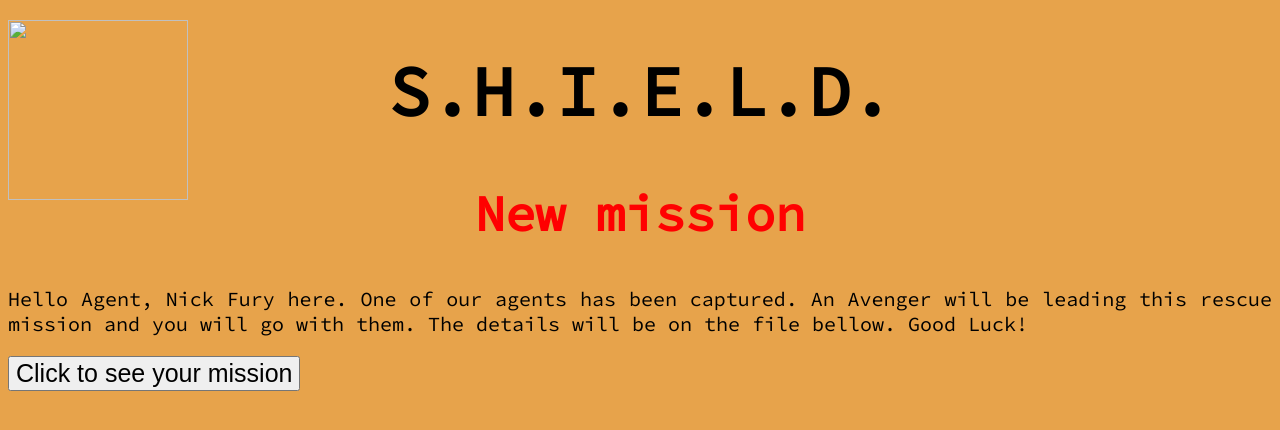
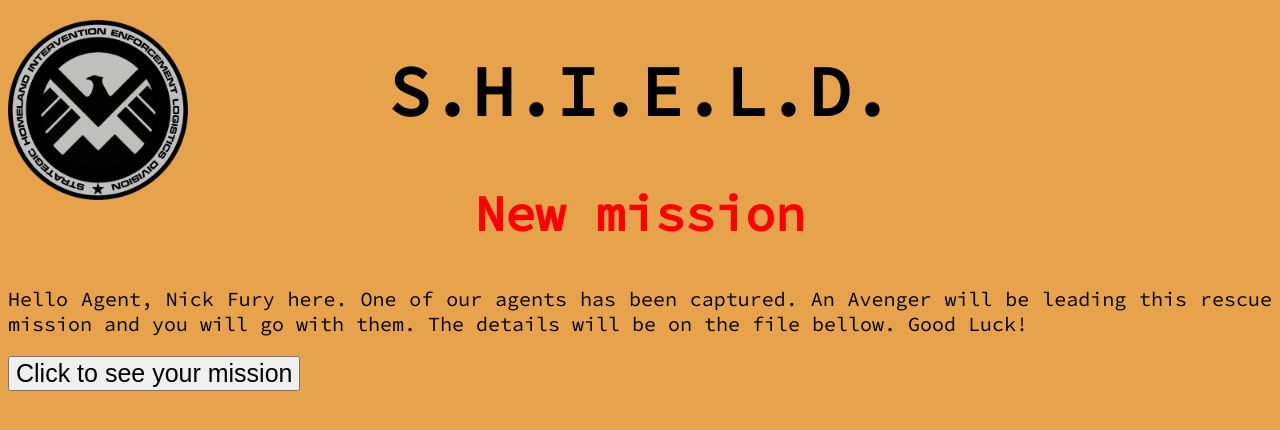
Before and after one commit to anafflores/mixedmessages, a plain HTML site: page index.html in a window 1280 px wide. Drawn offline with Linux system fonts and the light colour scheme; a web font is replaced by a local one.

Commit message:
Update index.html

```diff
--- a/index.html
+++ b/index.html
@@ -12,7 +12,7 @@
         <main>
             <div>
         <h1>S.H.I.E.L.D.</h1>
-        <img src="./images/shield logo.png">
+        <img src="shield logo.png">
         <h2 id="newmission">New mission</h2>
         <p>Hello Agent, Nick Fury here. One of our agents has been captured. An Avenger will be leading this rescue mission and you will go with them. The details will be on the file bellow. Good Luck!  </p>
             </div>
```
